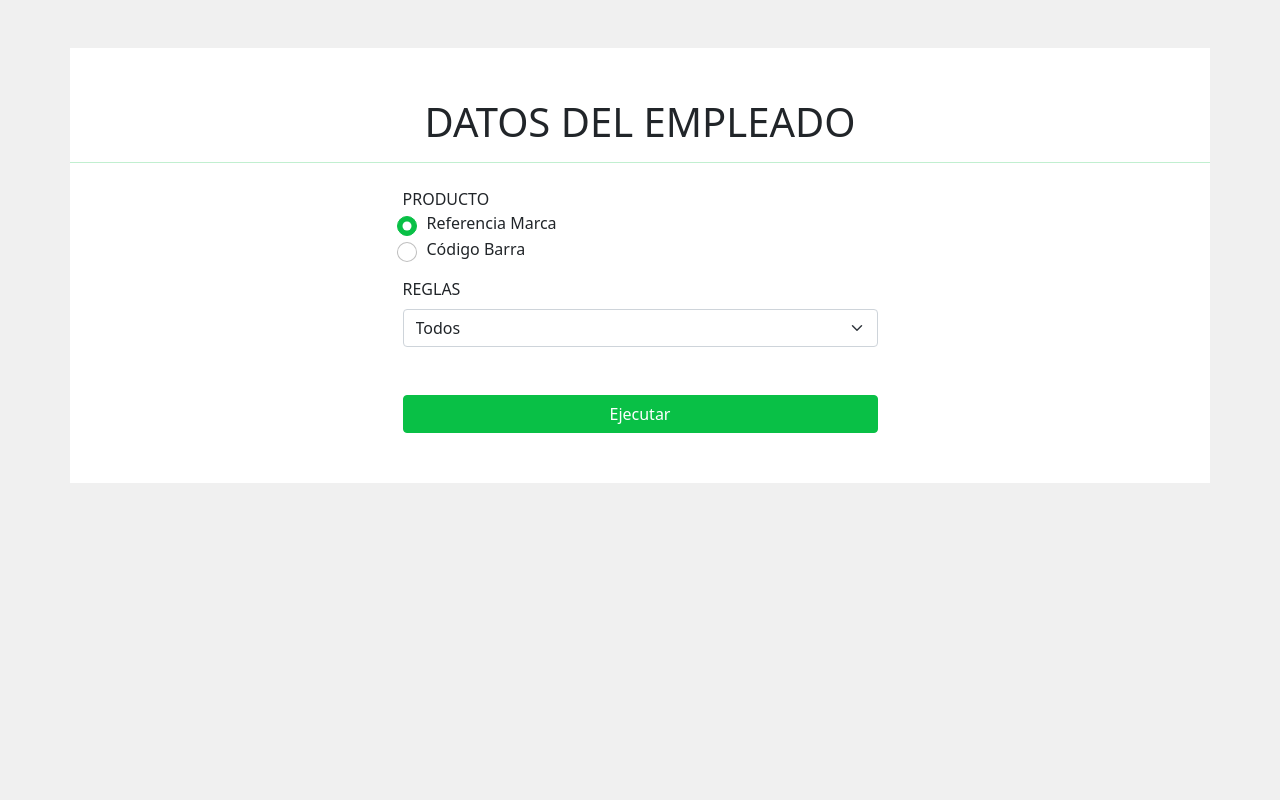
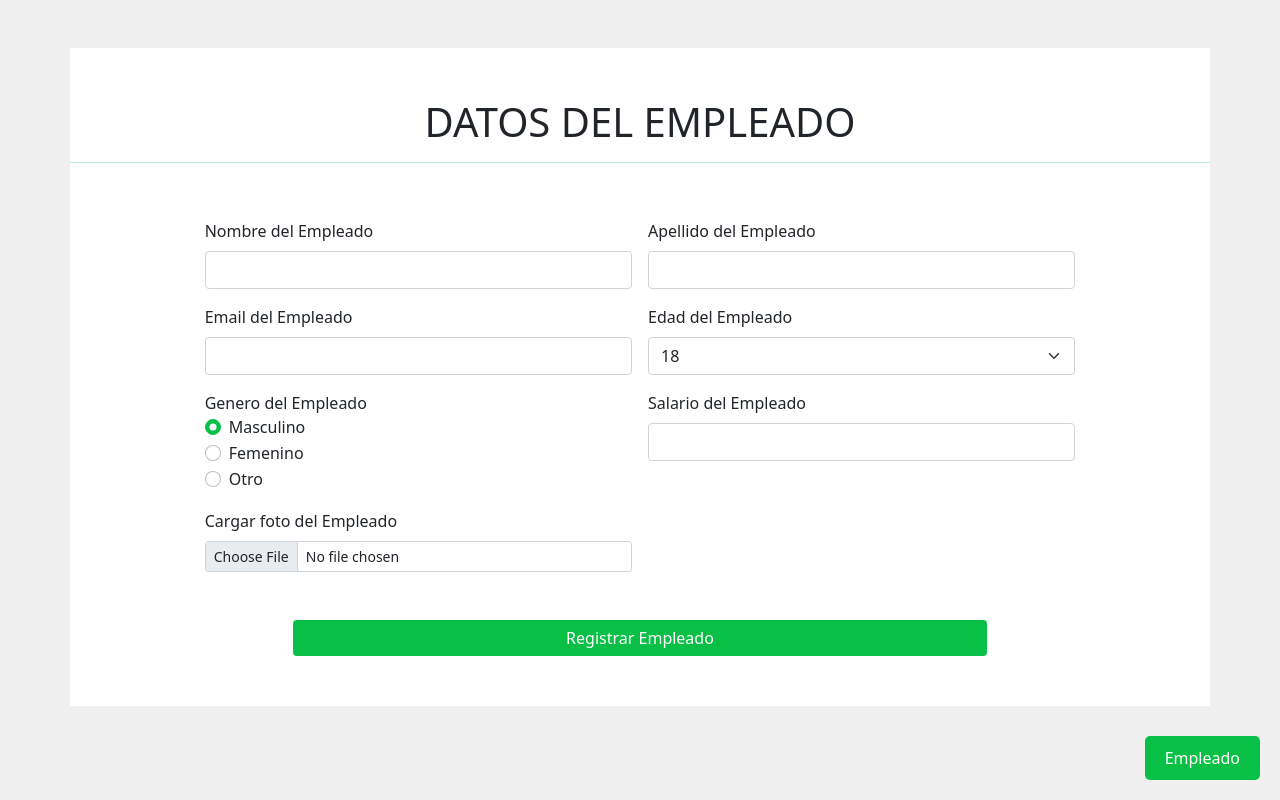
Before and after one commit to urian121/enviar-formulario-a-MySQL-con-Django, a Django app: page / in a window 1280 px wide. Run offline with Django 4.2, Linux system fonts and the light colour scheme; some libraries are stand-ins or nearby versions.

Commit message:
ya funciona el envio

```diff
--- a/empleados/models.py
+++ b/empleados/models.py
@@ -14,6 +14,8 @@ class Empleado(models.Model):
     email_empleado = models.EmailField(max_length=50)
     edad_empleado = models.IntegerField()
     genero_empleado = models.CharField(max_length=80, choices=generos)
+    salario_empleado = models.DecimalField(
+        max_digits=10, decimal_places=2, null=True, blank=True)
     foto_empleado = models.ImageField(
         upload_to='fotos_empleados/', null=True, blank=True)
     created_at = models.DateTimeField(auto_now_add=True, null=True, blank=True)
--- a/empleados/static/css/home.css
+++ b/empleados/static/css/home.css
@@ -1,22 +1,46 @@
 body {
   background-color: #f0f0f0 !important;
 }
-form {
-  display: flex;
-  justify-content: center;
-}
-.form-check-input[type="radio"] {
-  font-size: 20px !important;
-}
-.btn-primary {
-  color: #fff;
-  background-color: #09c046 !important;
-  border-color: #09c046 !important;
+hr {
+  color: #09c046 !important;
 }
 .form-check-input:checked {
   background-color: #09c046 !important;
   border-color: #09c046 !important;
 }
-hr {
-  color: #09c046 !important;
+.btn-primary {
+  background-color: #09c046 !important;
+  border: #09c046 !important;
 }
+.btn-primary:hover {
+  opacity: 0.9;
+}
+form {
+  padding: 0px 50px !important;
+}
+table {
+  width: 98% !important;
+  margin: 0 auto !important;
+}
+#bottomRightButton {
+  position: fixed;
+  bottom: 20px; /* Espacio desde el borde inferior */
+  right: 20px; /* Espacio desde el borde derecho */
+  padding: 10px 20px;
+  background-color: #09c046;
+  color: #fff;
+  border: none;
+  border-radius: 5px;
+  cursor: pointer;
+}
+.bi-arrow-left-circle {
+  padding: 0px 40px;
+  color: #09c046;
+}
+.bi-arrow-left-circle:hover {
+  color: #14ad47;
+  cursor: pointer;
+}
+a {
+  text-decoration: none;
+}
--- /dev/null
+++ b/empleados/templates/base.html
@@ -0,0 +1,46 @@
+{% load static %}
+<!DOCTYPE html>
+<html lang="en">
+  <head>
+    <meta charset="utf-8" />
+    <meta name="viewport" content="width=device-width, initial-scale=1" />
+    <title>
+      {% block title %}Enviar formulario con Django Python a {% endblock %}
+    </title>
+    <link rel="icon" type="image/png" href="{% static 'imgs/favicon.png'%}" />
+    <link rel="preconnect" href="https://fonts.googleapis.com" />
+    <link rel="preconnect" href="https://fonts.gstatic.com" crossorigin />
+    <link
+      href="https://fonts.googleapis.com/css2?family=Ubuntu&display=swap"
+      rel="stylesheet" />
+    <link
+      rel="stylesheet"
+      href="https://cdn.jsdelivr.net/npm/bootstrap-icons@1.8.1/font/bootstrap-icons.css" />
+    <link rel="stylesheet" href="{% static 'css/bootstrap.min.css' %}" />
+    <link rel="stylesheet" href="{% static 'css/home.css' %}" />
+  </head>
+  <body>
+    <div
+      class="container mt-5"
+      style="width: 95% !important; padding: 50px 0px; background: #fff">
+      {% block content %} {% endblock %}
+    </div>
+
+    <script
+      src="https://code.jquery.com/jquery-3.7.1.min.js"
+      integrity="sha256-/JqT3SQfawRcv/BIHPThkBvs0OEvtFFmqPF/lYI/Cxo="
+      crossorigin="anonymous"></script>
+    <script
+      src="https://cdn.jsdelivr.net/npm/bootstrap@5.0.2/dist/js/bootstrap.bundle.min.js"
+      integrity="sha384-MrcW6ZMFYlzcLA8Nl+NtUVF0sA7MsXsP1UyJoMp4YLEuNSfAP+JcXn/tWtIaxVXM"
+      crossorigin="anonymous"></script>
+    <script
+      src="https://cdn.jsdelivr.net/npm/@popperjs/core@2.9.2/dist/umd/popper.min.js"
+      integrity="sha384-IQsoLXl5PILFhosVNubq5LC7Qb9DXgDA9i+tQ8Zj3iwWAwPtgFTxbJ8NT4GN1R8p"
+      crossorigin="anonymous"></script>
+    <script
+      src="https://cdn.jsdelivr.net/npm/bootstrap@5.0.2/dist/js/bootstrap.min.js"
+      integrity="sha384-cVKIPhGWiC2Al4u+LWgxfKTRIcfu0JTxR+EQDz/bgldoEyl4H0zUF0QKbrJ0EcQF"
+      crossorigin="anonymous"></script>
+  </body>
+</html>
--- a/empleados/templates/form_empleado.html
+++ b/empleados/templates/form_empleado.html
@@ -1,26 +1,9 @@
-{% load static %}
-<!DOCTYPE html>
-<html lang="en">
-  <head>
-    <meta charset="utf-8" />
-    <meta name="viewport" content="width=device-width, initial-scale=1" />
-    <title>Enviar formulario con Django y Mysql</title>
-    <!--fuente-->
-    <link rel="preconnect" href="https://fonts.googleapis.com" />
-    <link rel="preconnect" href="https://fonts.gstatic.com" crossorigin />
-    <link
-      href="https://fonts.googleapis.com/css2?family=Ubuntu&display=swap"
-      rel="stylesheet" />
-    <link
-      rel="stylesheet"
-      href="https://cdn.jsdelivr.net/npm/bootstrap-icons@1.8.1/font/bootstrap-icons.css" />
-    <link rel="stylesheet" href="{% static 'css/bootstrap.min.css' %}" />
-    <link rel="stylesheet" href="{% static 'css/home.css' %}" />
-  </head>
-  <body>
-    <div
-      class="container mt-5"
-      style="width: 95% !important; padding: 50px 0px; background: #fff">
+{% extends 'base.html' %}
+<!---->
+{% block title %}Registrar Empleado{% endblock %}
+<!---->
+{%block content %}
+
 <div class="row justify-content-center">
   <div class="col-md-12 mb-2">
     <h1 class="text-center text-uppercase">
@@ -31,52 +14,97 @@
 </div>
 
 <div class="row justify-content-md-center">
-        <form>
+  <form
+    name="form_empleado"
+    method="POST"
+    action="{% url 'registrar_empleado' %}"
+    class="row justify-content-md-center g-3"
+    enctype="multipart/form-data">
+    {% csrf_token %}
     <div class="col-md-5">
-            <div class="mb-3">
-              <label for="Producto" class="text-uppercase">Producto</label>
+      <label for="nombre_empleado" class="form-label">
+        Nombre del Empleado
+      </label>
+      <input type="text" name="nombre_empleado" class="form-control" required />
+    </div>
+    <div class="col-md-5">
+      <label for="apellido_empleado" class="form-label">
+        Apellido del Empleado
+      </label>
+      <input
+        type="text"
+        name="apellido_empleado"
+        class="form-control"
+        required />
+    </div>
+    <div class="col-md-5">
+      <label for="email_empleado" class="form-label">
+        Email del Empleado
+      </label>
+      <input type="text" name="email_empleado" class="form-control" required />
+    </div>
+    <div class="col-md-5">
+      <label for="edad_empleado" class="form-label"> Edad del Empleado </label>
+      <select name="edad_empleado" class="form-select" required>
+        {% for edad, edad_text in opciones_edad %}
+        <option value="{{ edad }}">{{ edad_text }}</option>
+        {% endfor %}
+      </select>
+    </div>
+    <div class="col-md-5">
+      <label for="genero_empleado">Genero del Empleado</label>
       <div class="form-check">
         <input
-                  name="referencia"
           class="form-check-input"
           type="radio"
-                  id="referencia_marca"
-                  value="referencia_marca"
+          name="genero_empleado"
+          id="Masculino"
           checked />
-                <label class="form-check-label" for="referencia_marca">
-                  Referencia Marca
-                </label>
+        <label class="form-check-label" for="Masculino"> Masculino </label>
       </div>
       <div class="form-check">
         <input
-                  name="referencia"
           class="form-check-input"
           type="radio"
-                  id="codigo_barra"
-                  value="codigo_barra" />
-                <label class="form-check-label" for="codigo_barra">
-                  Código Barra
-                </label>
+          name="genero_empleado"
+          id="Femenino" />
+        <label class="form-check-label" for="Femenino"> Femenino </label>
+      </div>
+      <div class="form-check">
+        <input
+          class="form-check-input"
+          type="radio"
+          name="genero_empleado"
+          id="Otro" />
+        <label class="form-check-label" for="Otro"> Otro </label>
       </div>
     </div>
+    <div class="col-md-5">
+      <label for="salario_empleado" class="form-label">
+        Salario del Empleado
+      </label>
+      <input
+        type="text"
+        name="salario_empleado"
+        class="form-control"
+        required />
+    </div>
 
-            <div class="mb-3">
-              <label for="Reglas" class="form-label text-uppercase">
-                Reglas
-              </label>
+    <div class="col-md-5">
+      <label for="" class="form-label"> Cargar foto del Empleado </label>
+      <input
+        type="file"
+        name="foto_empleado"
+        class="form-control form-control-sm"
+        required />
+    </div>
+    <div class="col-md-5"></div>
 
-              <select name="regla" class="form-select" aria-label="Regla">
-                <option value="1">Con Regla</option>
-                <option value="0">Sin Regla</option>
-                <option value="" selected>Todos</option>
-              </select>
-            </div>
-            <div class="d-grid gap-2 mt-5">
-              <button class="btn btn-primary" type="submit">Ejecutar</button>
-            </div>
+    <div class="d-grid gap-2 col-8 mx-auto mt-5">
+      <button class="btn btn-primary" type="submit">Registrar Empleado</button>
     </div>
   </form>
 </div>
-    </div>
-  </body>
-</html>
+
+<a href="{% url 'listar_empleados' %}" id="bottomRightButton"> Empleado </a>
+{% endblock %}
--- a/empleados/urls.py
+++ b/empleados/urls.py
@@ -3,5 +3,7 @@ from . import views
 
 urlpatterns = [
     path('', views.inicio, name='inicio'),
-    path('procesar-formulario/', views.process_form, name='process_form'),
+    path('registrar_empleado/', views.registrar_empleado,
+         name='registrar_empleado'),
+    path('empleados/', views.listar_empleados, name='listar_empleados'),
 ]
--- a/empleados/views.py
+++ b/empleados/views.py
@@ -1,29 +1,53 @@
 from django.shortcuts import render, redirect
 from django.contrib import messages
 from . models import Empleado
-
 
 
 # Create your views here.
 
 
 def inicio(request):
-    return render(request, 'form_empleado.html')
+    opciones_edad = [(str(edad), str(edad)) for edad in range(18, 51)]
+    contexto = {
+        'opciones_edad': opciones_edad,
+    }
+    return render(request, 'form_empleado.html', contexto)
 
 
-def process_form(request):
+def registrar_empleado(request):
+    context = {}  # Inicializa un diccionario de contexto
     if request.method == 'POST':
-        titulo = request.POST.get('titulo')
-        autor = request.POST.get('autor')
-        precio = request.POST.get('precio')
+        nombre = request.POST.get('nombre_empleado')
+        apellido = request.POST.get('apellido_empleado')
+        email = request.POST.get('email_empleado')
+        edad = request.POST.get('edad_empleado')
+        genero = request.POST.get('genero_empleado')
+        salario = request.POST.get('salario_empleado')
 
-        nuevo_libro = Empleado(titulo=titulo, autor=autor, precio=precio)
-        nuevo_libro.save()
+        # Procesa los datos y guarda en la base de datos (ejemplo)
+        empleado = Empleado(
+            nombre_empleado=nombre,
+            apellido_empleado=apellido,
+            email_empleado=email,
+            edad_empleado=edad,
+            genero_empleado=genero,
+            salario_empleado=salario,
+        )
+        empleado.save()
 
-        messages.success(
-            request, "Felicitaciones, el libro fue registrado correctamente")
+        # Redirige al usuario a otra página (puede ser una página de éxito)
+        # Reemplaza 'pagina_exito' con la URL deseada
+        return redirect('inicio')
 
-        return redirect('list_libros')
+    # Si no se ha enviado el formulario, simplemente renderiza la plantilla con el formulario vacío
+    return render(request, 'formulario_libro.html', context)
 
-    # Renderiza el formulario en caso de método GET
-    return render(request, 'formulario_libro.html')
+
+def listar_empleados(request):
+    empleados = Empleado.objects.all()  # Obtiene todos los registros de empleados
+
+    contexto = {
+        'empleados': empleados,
+    }
+
+    return render(request, 'lista_empleados.html', contexto)
```
Also changed, not shown: empleados/templates/lista_empleados.html (added, +42 -0 lines), project_core/settings.py (+0 -15 lines), empleados/migrations/0003_empleado_salario_empleado.py (added), empleados/static/imgs/avatar.png (added), empleados/static/imgs/favicon.png (added). Lines whose indentation alone changed are shown as unchanged.
